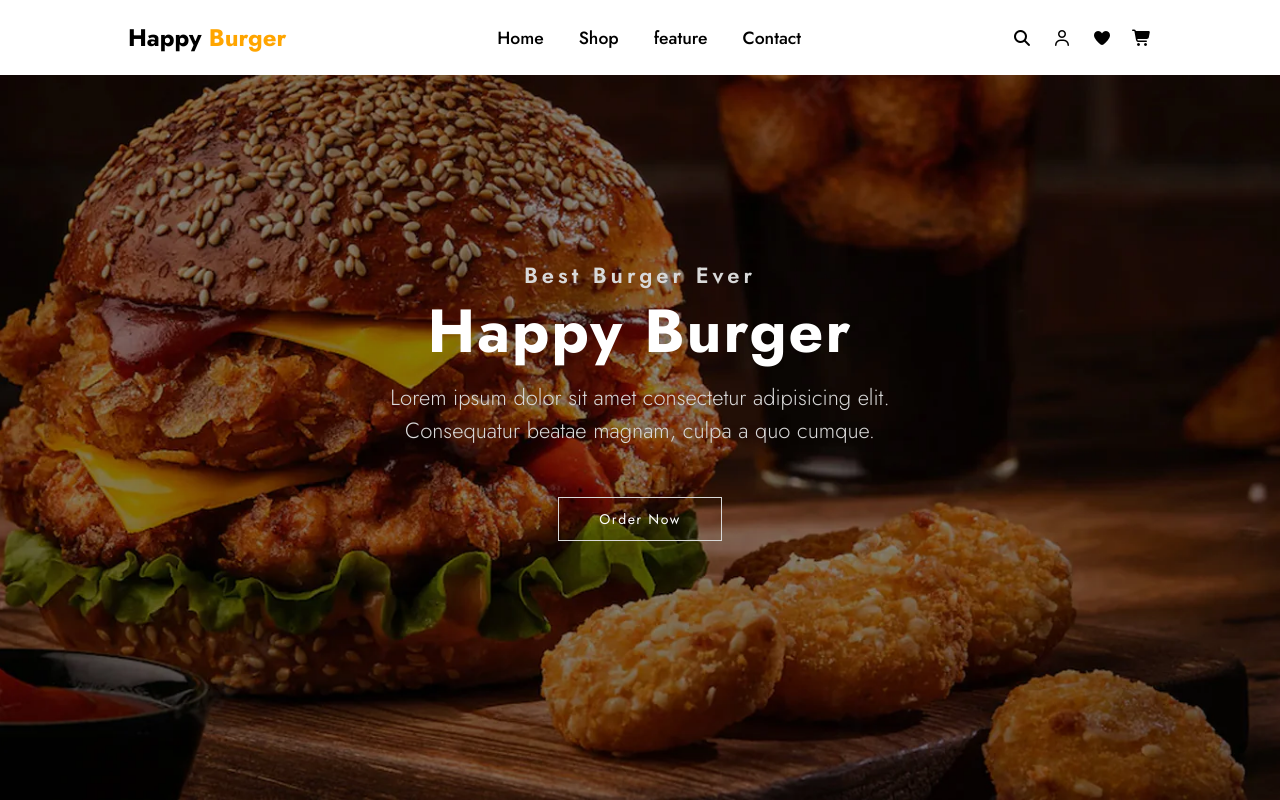
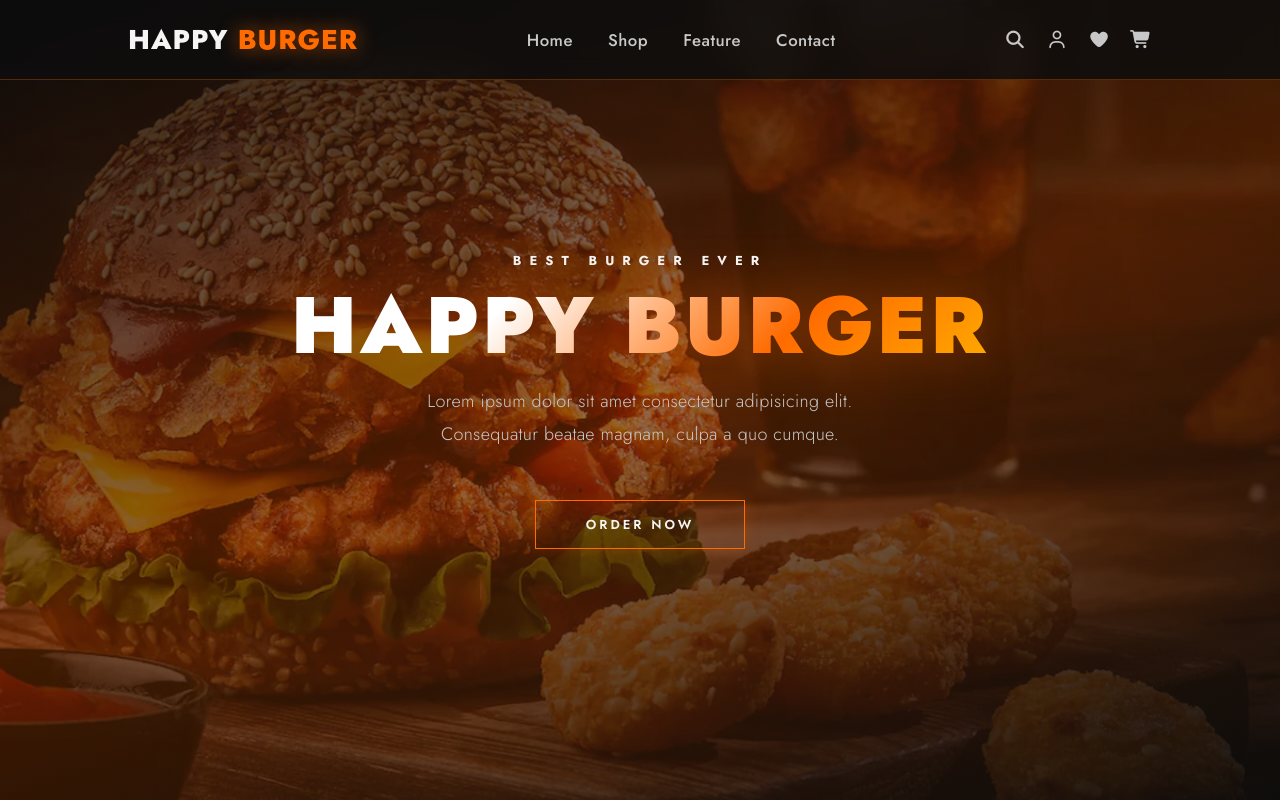
Before and after one commit to anis-py19/Reastau, a plain HTML site: page Restau/index.html in a window 1280 px wide. Drawn offline with nearby package versions, Linux system fonts and the light colour scheme.

Commit message:
EnhanceAi

```diff
--- a/Restau/style.css
+++ b/Restau/style.css
@@ -1,27 +1,34 @@
-*{
+* {
     margin: 0;
     padding: 0;
     box-sizing: border-box;
     scroll-behavior: smooth;
     font-family: "Jost", sans-serif;
 }
-a{text-decoration: none;}
-section{
+
+a { text-decoration: none; }
+
+section {
     padding: 80px 10% 80px;
 }
-body{
+
+body {
     background-color: var(--bg-color);
     color: var(--text-color);
 }
-:root{
-    --bg-color : #ffffff;
-    --main-color : #4b9e22;
-    --second-color : #d9d9d9;
-    --transition : .3s ease;
-    --other-color : #83868c;
-    --text-color : #000000;
+
+:root {
+    --bg-color: #0d0d0d;
+    --main-color: #ff6b00;
+    --second-color: #c8c8c8;
+    --transition: .3s ease;
+    --other-color: #ff6b00;
+    --text-color: #f5f5f5;
+    --accent-glow: rgba(255, 107, 0, 0.6);
+    --card-bg: #1a1a1a;
+    --border-color: rgba(255, 107, 0, 0.3);
 }
-.header{
+.header {
     position: fixed;
     top: 0;
     left: 0;
@@ -29,80 +36,98 @@ body{
     z-index: 1000;
     display: flex;
     transition: var(--transition);
-    background-color: var(--bg-color);
+    background: rgba(13, 13, 13, 0.85);
+    backdrop-filter: blur(12px);
+    -webkit-backdrop-filter: blur(12px);
+    border-bottom: 1px solid var(--border-color);
     padding: 20px 10%;
     flex-direction: row;
     align-items: center;
     justify-content: space-between;
 }
-.logo-cont a{
+.logo-cont a {
     display: inline-block;
-    font-weight: bolder;
+    font-weight: 800;
     color: var(--text-color);
     transition: var(--transition);
-    font-size: 1.5rem;
+    font-size: 1.7rem;
+    letter-spacing: 1px;
+    text-transform: uppercase;
 }
-
-.logo-cont a:hover::before{
+.logo-cont a:hover::before {
     width: 100%;
-
 }
-.logo-cont a span{
+.logo-cont a span {
     display: inline-block;
-    color: orange;
+    color: var(--main-color);
     transition: var(--transition);
+    text-shadow: 0 0 20px var(--accent-glow);
 }
-
-.logo-cont a span:hover{
+.logo-cont a span:hover {
     transform: translateY(-5px);
+    text-shadow: 0 0 35px var(--accent-glow);
 }
-.navbar{
+.navbar {
     display: flex;
     gap: 35px;
 }
-.navbar a{
+.navbar a {
     display: inline-block;
-    color: var(--text-color);
+    color: var(--second-color);
     font-weight: 500;
-    font-size: 1.1rem;
+    font-size: 1.05rem;
     position: relative;
     transition: var(--transition);
-
+    text-transform: capitalize;
+    letter-spacing: 0.5px;
 }
-.navbar a::before{
+.navbar a::before {
     content: "";
     position: absolute;
-    background-color: var(--text-color);
+    background: linear-gradient(
+        90deg,
+        var(--main-color),
+        #ffaa00
+    );
     transition: var(--transition);
     height: 2px;
     width: 0;
     border-radius: 20px;
     bottom: -5px;
+    box-shadow: 0 0 8px var(--accent-glow);
 }
-.navbar a:hover{
-    color: var(--other-color);
+.navbar a:hover {
+    color: var(--main-color);
 }
-.navbar a:hover::before{width: 100%;}
-.cont-btn{
+.navbar a:hover::before {
+    width: 100%;
+}
+.cont-btn {
     display: flex;
     gap: 20px;
+    align-items: center;
 }
-.cont-btn i{
+.cont-btn i {
     display: inline-block;
     transition: var(--transition);
+    color: var(--second-color);
+    font-size: 1.1rem;
+    cursor: pointer;
 }
-.cont-btn i:hover{
-    transform: scale(1.1);
+.cont-btn i:hover {
+    transform: scale(1.2);
+    color: var(--main-color);
+    text-shadow: 0 0 12px var(--accent-glow);
 }
-#menu-icons{
+#menu-icons {
     margin-left: 20px;
     cursor: pointer;
     z-index: 10000;
     display: none;
 }
-.hero{
+.hero {
     position: relative;
-    background: url(./img/hero.jpg) no-repeat center/cover;
+    background: url(./img/hero.jpg) no-repeat center / cover;
     width: 100%;
     height: 100vh;
     display: flex;
@@ -110,46 +135,83 @@ body{
     align-items: center;
     text-align: center;
 }
-.cont-text{
+
+.hero::before {
+    content: "";
+    position: absolute;
+    inset: 0;
+    background: linear-gradient(
+        160deg,
+        rgba(13, 13, 13, 0.75) 0%,
+        rgba(180, 70, 0, 0.35) 50%,
+        rgba(13, 13, 13, 0.85) 100%
+    );
+    z-index: 0;
+}
+.cont-text {
     display: flex;
     align-items: center;
     flex-direction: column;
+    position: relative;
+    z-index: 1;
 }
-.cont-text h4{
-    font-size: 22px;
-    font-weight: 600;
-    letter-spacing: 4px;
-    color: var(--second-color);
+.cont-text h4 {
+    font-size: 13px;
+    font-weight: 700;
+    letter-spacing: 8px;
+    text-transform: uppercase;
+    color: var(--text-color);
+    margin-bottom: 5px;
 }
-.cont-text h1{
-    margin: 10px 0  20px;
-    font-weight: 700;
+.cont-text h1 {
+    margin: 10px 0 20px;
+    font-weight: 900;
     line-height: 1;
-    font-size: 3.8rem;
-    color: var(--bg-color);
-    letter-spacing: 2px;
+    font-size: 5rem;
+    letter-spacing: 3px;
+    text-transform: uppercase;
+    background: linear-gradient(
+        135deg,
+        #ffffff 30%,
+        #ff6b00 70%,
+        #ffaa00 100%
+    );
+    -webkit-background-clip: text;
+    -webkit-text-fill-color: transparent;
+    background-clip: text;
+    filter: drop-shadow(0 0 30px rgba(255, 107, 0, 0.4));
 }
-.cont-text p{
-    font-size: 22px;
-    line-height: 1.5;
+
+.cont-text p {
+    font-size: 18px;
+    line-height: 1.8;
     color: var(--second-color);
     font-weight: 300;
     max-width: 500px;
+    letter-spacing: 0.3px;
 }
-.cont-text a{
+.cont-text a {
     display: inline-block;
     margin-top: 50px;
-    padding: 11px 40px;
+    padding: 14px 50px;
     transition: var(--transition);
-    color: var(--bg-color);
-    border: 1px solid var(--second-color);
-    letter-spacing: 1.5px;
-    font-size: 14px;
+    color: var(--text-color);
+    border: 1px solid var(--main-color);
+    letter-spacing: 3px;
+    font-size: 13px;
+    font-weight: 600;
+    text-transform: uppercase;
+    position: relative;
+    overflow: hidden;
+    background: transparent;
+    box-shadow: 0 0 15px rgba(255, 107, 0, 0.2),
+                inset 0 0 15px rgba(255, 107, 0, 0.05);
 }
-.cont-text a:hover{
-    background-color: var(--bg-color);
-    border: 1px solid var(--text-color);
-    box-shadow: 0 0 60px white;
-    color: var(--text-color);
-
+.cont-text a:hover {
+    color: #0d0d0d;
+    background-color: var(--main-color);
+    border-color: var(--main-color);
+    box-shadow: 0 0 40px var(--accent-glow),
+                0 0 80px rgba(255, 107, 0, 0.2);
+    letter-spacing: 4px;
 }
```
